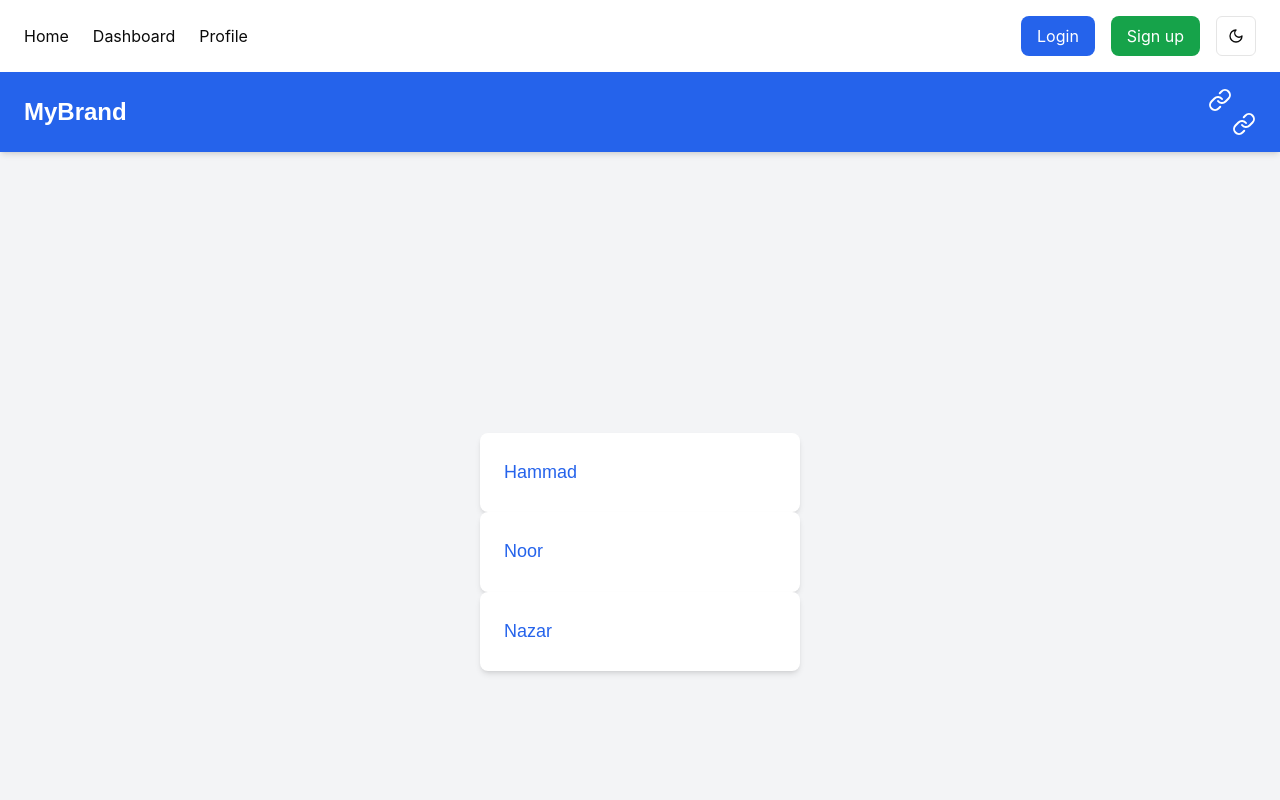
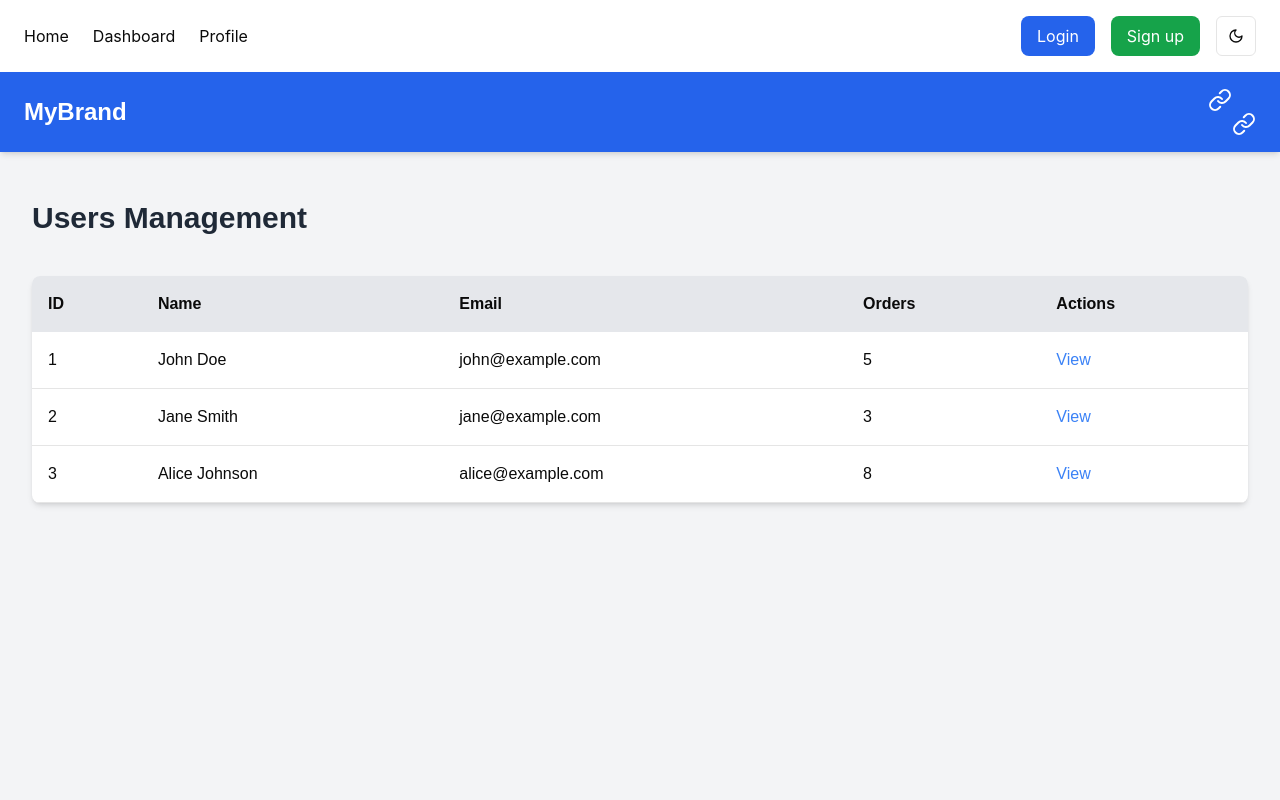
Before and after one commit to NoorNazar123/eCcommerce_web, a Next.js app: page /users in a window 1280 px wide. Shown: the top 800 px of the page. Built offline with nearby package versions, Linux system fonts and the light colour scheme; no server answers.

Commit message:
style - dashboad pages

```diff
--- a/src/app/(dashboard)/dashboard/page.tsx
+++ b/src/app/(dashboard)/dashboard/page.tsx
@@ -1,22 +1,71 @@
+'use client';
+
 import { getSession } from '@/lib/session';
 import { Role } from '@/types/type';
 import { redirect } from 'next/navigation';
-import React from 'react';
+import { useEffect, useState } from 'react';
 
-const AdminDashboard = async () => {
-  const session = await getSession();
+const AdminDashboard = () => {
+  const [loading, setLoading] = useState(true);
+  const [isAdmin, setIsAdmin] = useState(false);
 
-  // Check if the user is logged in
-  if (!session || !session.user) {
-    redirect('/auth/login'); // Redirect unauthorized users
+  useEffect(() => {
+    const checkSession = async () => {
+      const session = await getSession();
+
+      // If no session, redirect to login
+      if (!session || !session.user) {
+        redirect('/auth/login');
+        return;
+      }
+
+      // If not admin, redirect to home
+      if (session.user.role !== Role.ADMIN) {
+        redirect('/');
+        return;
+      }
+
+      setIsAdmin(true);
+      setLoading(false);
+    };
+
+    checkSession();
+  }, []);
+
+  if (loading) {
+    return (
+      <div className="flex h-screen items-center justify-center">
+        Loading...
+      </div>
+    );
   }
 
-  // Check if the user is an ADMIN
-  if (session.user.role !== Role.ADMIN) {
-    redirect('/'); // Redirect non-admin users to the home page
+  if (!isAdmin) {
+    return null; // Prevent rendering if user is not admin
   }
 
-  return <div>Welcome, Admin! This is your dashboard.</div>;
+  return (
+    <div className="min-h-screen bg-gray-100 p-8">
+      <h1 className="text-3xl font-semibold text-gray-800">Admin Dashboard</h1>
+      <p className="text-gray-600">Manage products, orders, and users.</p>
+
+      {/* Example Dashboard Sections */}
+      <div className="mt-6 grid grid-cols-1 md:grid-cols-3 gap-4">
+        <div className="bg-white p-4 shadow rounded-lg">
+          <h2 className="text-xl font-medium">Total Orders</h2>
+          <p className="text-2xl font-bold">125</p>
+        </div>
+        <div className="bg-white p-4 shadow rounded-lg">
+          <h2 className="text-xl font-medium">Total Products</h2>
+          <p className="text-2xl font-bold">250</p>
+        </div>
+        <div className="bg-white p-4 shadow rounded-lg">
+          <h2 className="text-xl font-medium">Total Users</h2>
+          <p className="text-2xl font-bold">3,200</p>
+        </div>
+      </div>
+    </div>
+  );
 };
 
 export default AdminDashboard;
--- a/src/app/(dashboard)/users/[id]/page.tsx
+++ b/src/app/(dashboard)/users/[id]/page.tsx
@@ -1,19 +1,19 @@
 import React from 'react';
 
-const Page = async ({ params }: { params: { id: string } }) => {
-  const { id } = await params;
-  // const { id } = React.use(params);
+const UserPage = ({ params }: { params: { id: string } }) => {
+  const { id } = params;
 
   const users = [
-    { id: 1, fname: 'Hammad', dec: 'He is a programmer' },
-    { id: 2, fname: 'Noor', dec: 'He is a designer' },
-    { id: 3, fname: 'Nazar', dec: 'He is a web dev' },
+    { id: 1, fname: 'Ali', desc: 'He is a programmer' },
+    { id: 2, fname: 'Raza', desc: 'He is a designer' },
+    { id: 3, fname: 'Nazar', desc: 'He is a web developer' },
   ];
 
+  // Fix: Convert id to a number for correct comparison
   const filteredUsers = users.filter((user) => user.id === Number(id));
 
   return (
-    <div className="min-h-screen bg-gray-100 flex flex-col items-center justify-center">
+    <div className="min-h-screen bg-gray-100 flex flex-col items-center justify-center p-6">
       {filteredUsers.length > 0 ? (
         filteredUsers.map((userDetails) => (
           <div
@@ -23,7 +23,7 @@ const Page = async ({ params }: { params: { id: string } }) => {
             <h1 className="text-xl font-bold text-gray-800 mb-2">
               {userDetails.fname}
             </h1>
-            <p className="text-gray-600">{userDetails.dec}</p>
+            <p className="text-gray-600">{userDetails.desc}</p>
           </div>
         ))
       ) : (
@@ -33,4 +33,4 @@ const Page = async ({ params }: { params: { id: string } }) => {
   );
 };
 
-export default Page;
+export default UserPage;
--- a/src/app/(dashboard)/users/page.tsx
+++ b/src/app/(dashboard)/users/page.tsx
@@ -2,23 +2,48 @@ import Link from 'next/link';
 
 const Users = () => {
   const users = [
-    { id: 1, fname: 'Hammad', dec: 'He is a programmer' },
-    { id: 2, fname: 'Noor', dec: 'He is a designer' },
-    { id: 3, fname: 'Nazar', dec: 'He is a web dev' },
+    { id: 1, name: 'John Doe', email: 'john@example.com', orders: 5 },
+    { id: 2, name: 'Jane Smith', email: 'jane@example.com', orders: 3 },
+    { id: 3, name: 'Alice Johnson', email: 'alice@example.com', orders: 8 },
   ];
+
   return (
-    <div className="min-h-screen bg-gray-100 flex flex-col items-center justify-center">
-      {users &&
-        users.map((user) => (
-          <ul
-            key={user.id}
-            className="bg-white shadow-md rounded-lg p-6 w-80 space-y-4"
-          >
-            <li className="text-lg font-medium text-blue-600 hover:underline">
-              <Link href={`/dashboard/users/${user.id}`}>{user.fname}</Link>
-            </li>
-          </ul>
-        ))}
+    <div className="min-h-screen bg-gray-100 p-8">
+      <h1 className="text-3xl font-semibold text-gray-800 mb-6">
+        Users Management
+      </h1>
+
+      {/* Users List */}
+      <div className="bg-white shadow-md rounded-lg overflow-hidden">
+        <table className="w-full text-left">
+          <thead className="bg-gray-200">
+            <tr>
+              <th className="p-4">ID</th>
+              <th className="p-4">Name</th>
+              <th className="p-4">Email</th>
+              <th className="p-4">Orders</th>
+              <th className="p-4">Actions</th>
+            </tr>
+          </thead>
+          <tbody>
+            {users.map((user) => (
+              <tr key={user.id} className="border-b">
+                <td className="p-4">{user.id}</td>
+                <td className="p-4">{user.name}</td>
+                <td className="p-4">{user.email}</td>
+                <td className="p-4">{user.orders}</td>
+                <td className="p-4">
+                  <Link href={`/users/${user.id}`}>
+                    <span className="text-blue-500 hover:underline cursor-pointer">
+                      View
+                    </span>
+                  </Link>
+                </td>
+              </tr>
+            ))}
+          </tbody>
+        </table>
+      </div>
     </div>
   );
 };
```
